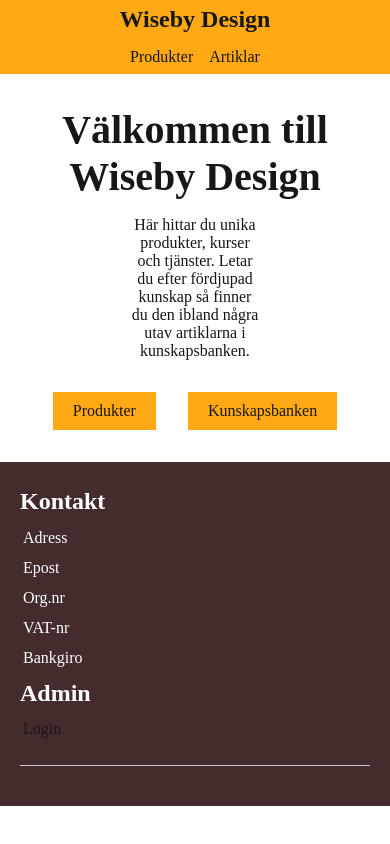
After one commit to wiseby/wiseby-design-store, a Flask app: template store/templates/news/index.html in a window 390 px wide. The commit adds this page. Run offline with Flask 3, Linux system fonts and the light colour scheme; the template is opened without the code that fills it, so the values that code supplies are empty; parts of the project's set-up code (start-up, migrations or seed data) failed here and were passed over; some web fonts are replaced.

Commit message:
fix mobile views

```diff
--- a/store/static/style.css
+++ b/store/static/style.css
@@ -375,7 +375,7 @@ article.product-detail__information {
   margin: 10px;
 }
 
-p.product-detail__description {
+div.product-detail__description {
   margin: 0;
 }
 
@@ -452,6 +452,37 @@ p.product-detail__price {
   section > article.product__card {
     width: 100%; /* Single card per row on mobile */
   }
+
+  section.product-detail > figure {
+    display: flex;
+    flex-direction: column;
+    align-items: center;
+    max-width: 100%;
+  }
+
+  .product-detail__lightbox-image {
+    width: 100%;
+  }
+
+  nav {
+    flex-direction: column;
+  }
+
+  section.footer__info {
+    flex-direction: column;
+  }
+
+  h1, h2 {
+    margin: 0.4rem 0;
+  }
+
+  .content {
+    padding: 0;
+  }
+
+  .content > header {
+    margin: 0 0.5rem;
+  }
 }
 
 /* Landing Page */
--- a/store/templates/header.html
+++ b/store/templates/header.html
@@ -6,7 +6,6 @@
     <li><a href="{{ url_for('product.index') }}">Produkter</a></li>
     <li><a href="{{ url_for('blog.index') }}">Artiklar</a></li>
     {% if g.user %}
-    <li><span>{{ g.user['username'] }}</span></li>
     <li>
         <a href="{{ url_for('media.index') }}">Media</a>
     </li>
--- /dev/null
+++ b/store/templates/news/index.html
@@ -0,0 +1,15 @@
+{% extends 'base.html' %}
+
+{% block content %}
+<section class="landing-page">
+  <h1>Välkommen till Wiseby Design</h1>
+  <p>
+    Här hittar du unika produkter, kurser och tjänster. Letar du efter fördjupad kunskap så finner du den ibland några utav artiklarna i kunskapsbanken.
+  </p>
+  <div class="landing-page__navigation">
+    <a href="{{ url_for('product.index') }}" class="button">Produkter</a>
+    <a href="{{ url_for('blog.index') }}" class="button">Kunskapsbanken</a>
+  </div>
+
+</section>
+{% endblock %}
--- a/store/templates/product/details.html
+++ b/store/templates/product/details.html
@@ -49,7 +49,7 @@
       <a class="action button" href="{{ url_for('product.update', id=product.id) }}">Ändra</a>
     {% endif %}
     <h3>Beskrivning:</h3>
-    <p class="product-detail__description">{{ product.description|safe }}</p>
+    <div class="product-detail__description">{{ product.description|safe }}</div>
   </article>
 
 </section>
```
Also changed, not shown: store/news.py (added, +10 -0 lines).
